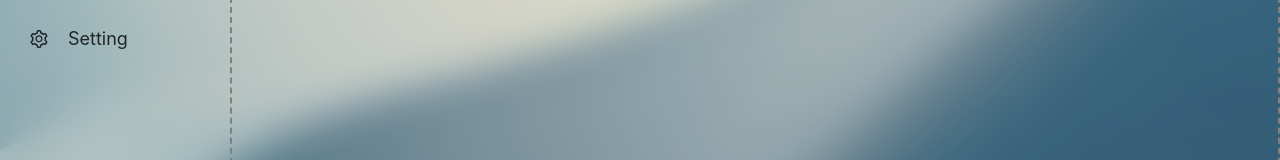
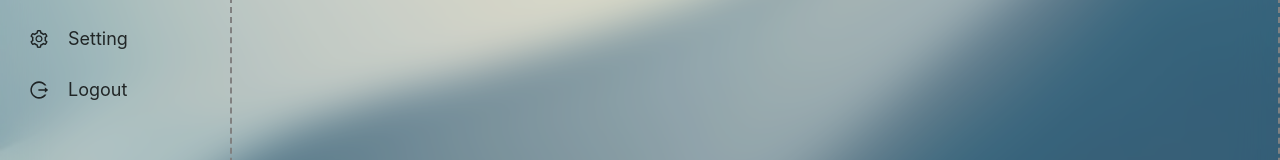
Before and after one commit to M-Abdullah-1/ecom-web-0.0, a React (Vite) app: page /admin in a window 1280 px wide. Shown: the part 425-585 px from the top of the page. Built offline with nearby package versions, Linux system fonts and the light colour scheme.

Commit message:
add logout into admin sidebar

```diff
--- a/src/layouts/admin/sidebar/SideBar.tsx
+++ b/src/layouts/admin/sidebar/SideBar.tsx
@@ -3,6 +3,7 @@ import {
   CreditCardOutlined,
   DeliveredProcedureOutlined,
   HomeFilled,
+  LogoutOutlined,
   SettingOutlined,
   ShoppingCartOutlined,
   ShoppingOutlined,
@@ -96,6 +97,12 @@ const SideBar = () => {
             <span>Setting</span>
           </NavLink>
         </li>
+        <li>
+          <div className={style.navLink}>
+            <LogoutOutlined className={style.icon} />
+            <span>Logout</span>
+          </div>
+        </li>
       </ul>
     </div>
   );
```
